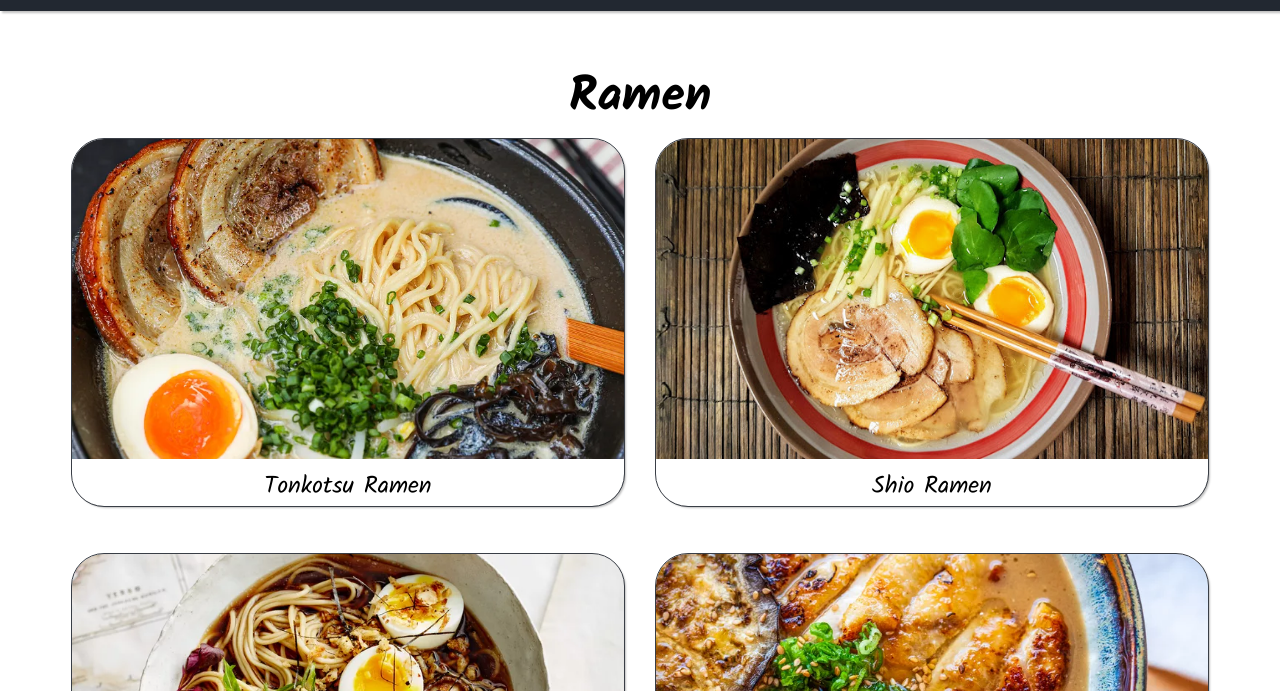
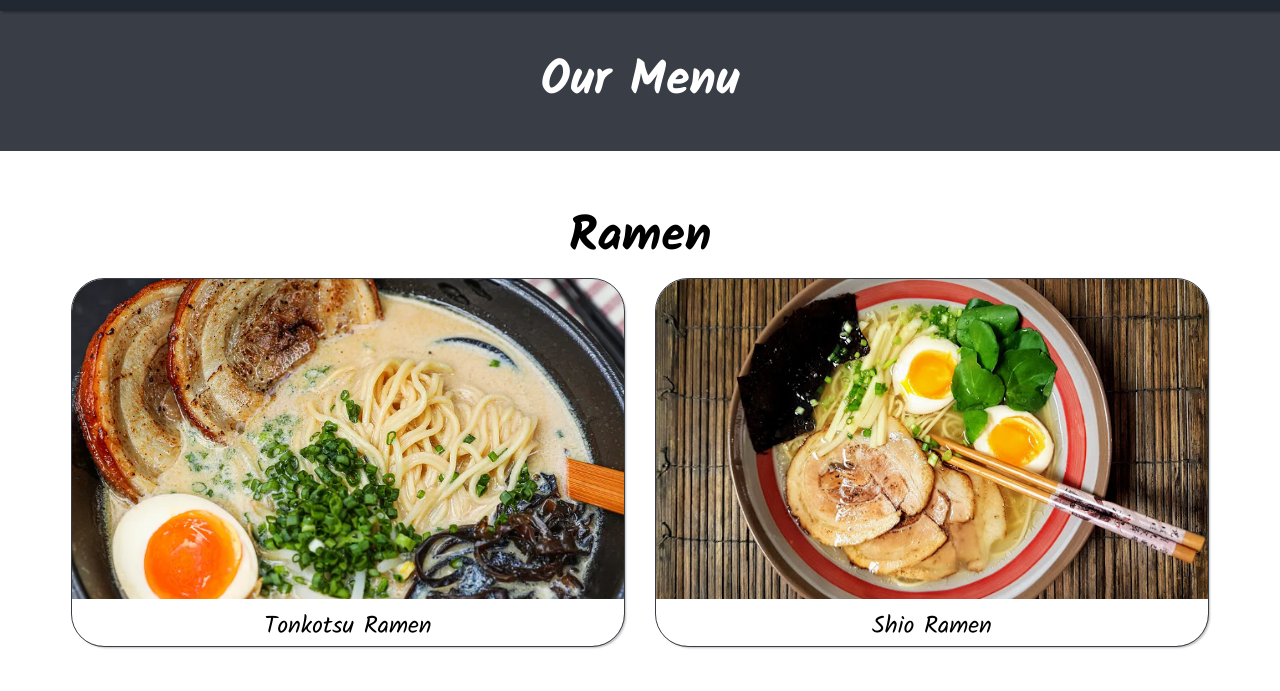
Before and after one commit to rintheo/restaurant-page, a website built with webpack: page dist/index.html in a window 1280 px wide. Both pictures are taken after a click on the button "Menu". Shown: the part 85-776 px from the top of the page. Built offline with Linux system fonts and the light colour scheme; a web font is replaced by a local one.

Commit message:
Add heading to menu page

```diff
--- a/src/pageload.js
+++ b/src/pageload.js
@@ -155,6 +155,9 @@ const menu = () => {
   const menuContainer = document.createElement('div');
   menuContainer.classList.add('menu-container');
 
+  const h2 = document.createElement('h2');
+  h2.textContent = "Our Menu";
+
   const maxWidth = document.createElement('div');
   maxWidth.classList.add('max-width');
 
@@ -216,6 +219,7 @@ const menu = () => {
     maxWidth.appendChild(menu);
   }
 
+  menuContainer.appendChild(h2);
   menuContainer.appendChild(maxWidth);
   siteContainer.appendChild(menuContainer);
 }
--- a/src/style.css
+++ b/src/style.css
@@ -193,8 +193,18 @@ button {
 .menu-container {
   margin-top: var(--height-header);
   display: flex;
+  flex-direction: column;
   justify-content: center;
   align-items: center;
+}
+
+.menu-container h2 {
+  width: 100%;
+  padding: 2rem;
+  background-color: var(--color-second);
+  color: white;
+  font-size: 3rem;
+  text-align: center;
 }
 
 .menu {
@@ -254,7 +264,6 @@ button {
   color: white;
   font-size: 3rem;
   text-align: center;
-
 }
 
 .contact-container p {
```
Also changed, not shown: dist/main.js.
